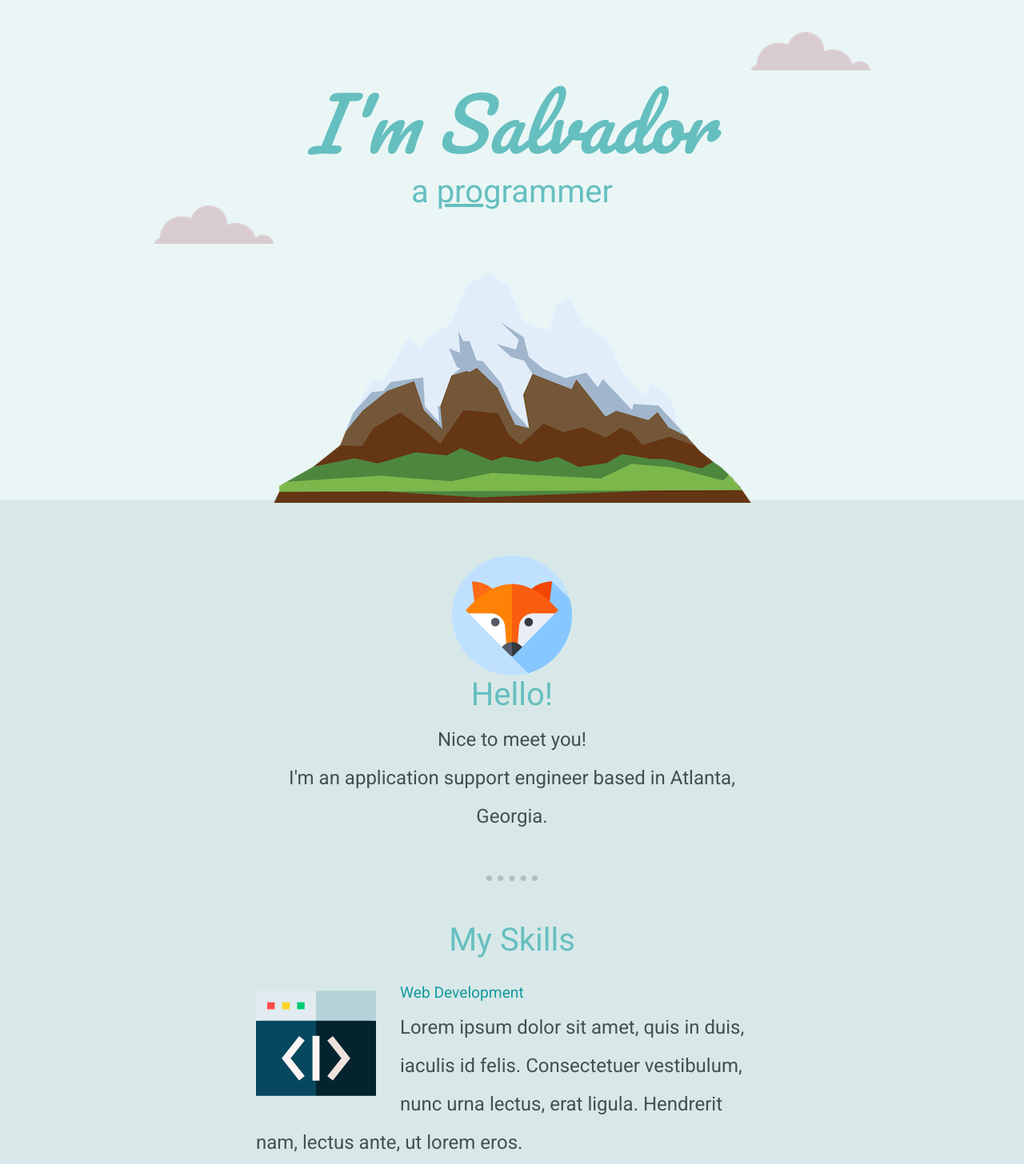
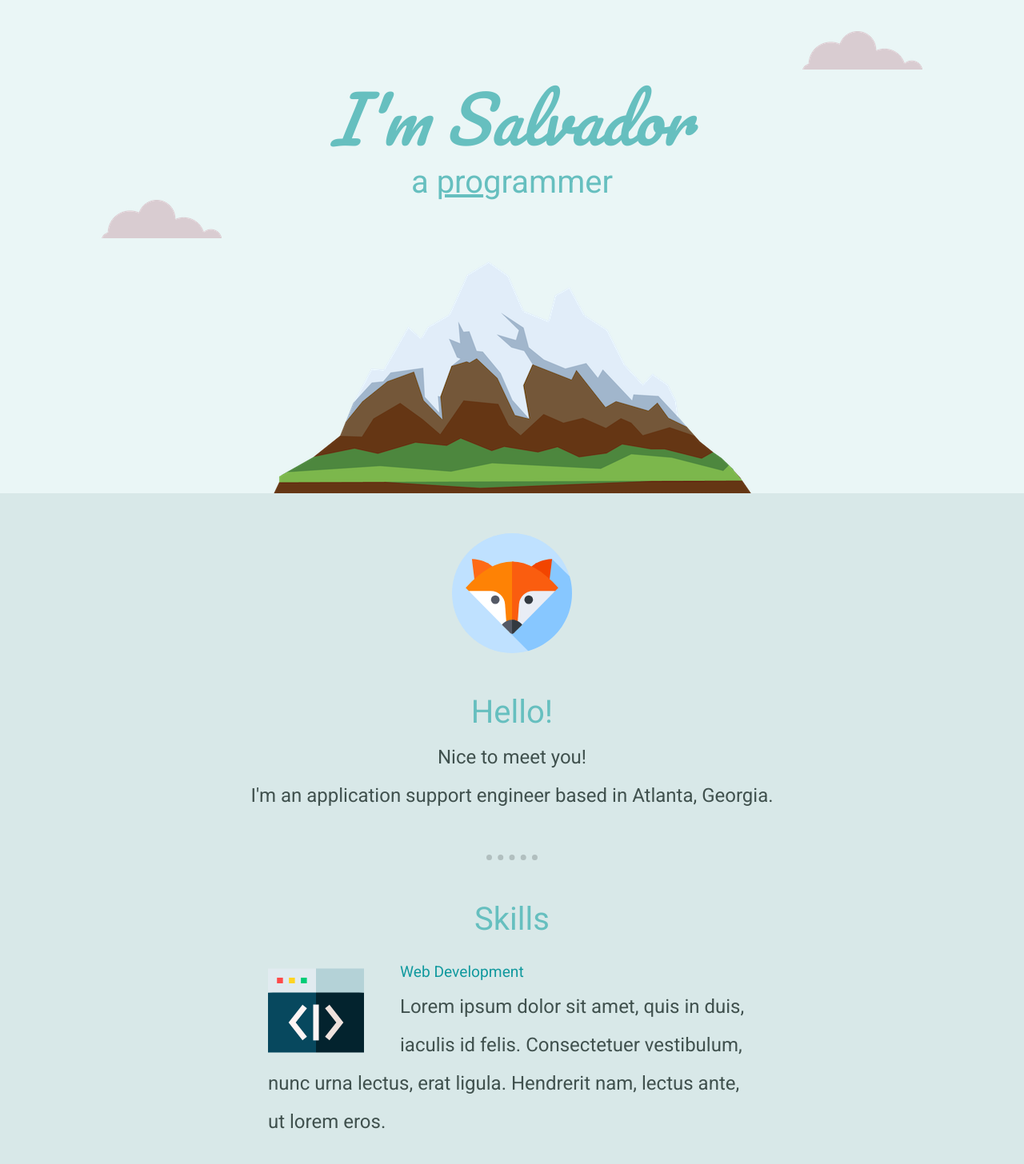
Before and after one commit to SalvadorSTM/My-Website, a website: page index.html in a window 1280 px wide. Shown: the top 1456 px of the page at 80% size. Drawn offline with nearby package versions, Linux system fonts and the light colour scheme.

Commit message:
Add google analytics, add section1 transitions, create common bootstrap container for sections

```diff
--- a/index.html
+++ b/index.html
@@ -2,73 +2,112 @@
 <html lang="en" dir="ltr">
 
 <head>
+  <!-- Global site tag (gtag.js) - Google Analytics -->
+<script async src="https://www.googletagmanager.com/gtag/js?id=UA-170229180-1"></script>
+<script>
+  window.dataLayer = window.dataLayer || [];
+  function gtag(){dataLayer.push(arguments);}
+  gtag('js', new Date());
+
+  gtag('config', 'UA-170229180-1');
+</script>
+
   <meta charset="utf-8">
   <title>Salvador Martinez</title>
-  <link href="https://fonts.googleapis.com/css2?family=Pacifico&family=Roboto&family=Ubuntu&display=swap" rel="stylesheet">
+  <link href="https://fonts.googleapis.com/css2?family=Pacifico&family=Roboto&family=Ubuntu&display=swap"
+    rel="stylesheet">
   <link rel="apple-touch-icon" sizes="180x180" href="favicon/apple-touch-icon.png">
   <link rel="icon" type="image/png" sizes="32x32" href="favicon/favicon-32x32.png">
   <link rel="icon" type="image/png" sizes="16x16" href="favicon/favicon-16x16.png">
   <link rel="manifest" href="favicon/site.webmanifest">
   <!-- Bootstrap CSS only -->
-  <link rel="stylesheet" href="https://stackpath.bootstrapcdn.com/bootstrap/4.5.0/css/bootstrap.min.css" integrity="sha384-9aIt2nRpC12Uk9gS9baDl411NQApFmC26EwAOH8WgZl5MYYxFfc+NcPb1dKGj7Sk" crossorigin="anonymous" />
+  <link rel="stylesheet" href="https://stackpath.bootstrapcdn.com/bootstrap/4.5.0/css/bootstrap.min.css"
+    integrity="sha384-9aIt2nRpC12Uk9gS9baDl411NQApFmC26EwAOH8WgZl5MYYxFfc+NcPb1dKGj7Sk" crossorigin="anonymous" />
   <!-- Bootstrap JS, Popper.js, and jQuery -->
-  <script src="https://code.jquery.com/jquery-3.5.1.slim.min.js" integrity="sha384-DfXdz2htPH0lsSSs5nCTpuj/zy4C+OGpamoFVy38MVBnE+IbbVYUew+OrCXaRkfj" crossorigin="anonymous"></script>
-  <script src="https://cdn.jsdelivr.net/npm/popper.js@1.16.0/dist/umd/popper.min.js" integrity="sha384-Q6E9RHvbIyZFJoft+2mJbHaEWldlvI9IOYy5n3zV9zzTtmI3UksdQRVvoxMfooAo" crossorigin="anonymous"></script>
-  <script src="https://stackpath.bootstrapcdn.com/bootstrap/4.5.0/js/bootstrap.min.js" integrity="sha384-OgVRvuATP1z7JjHLkuOU7Xw704+h835Lr+6QL9UvYjZE3Ipu6Tp75j7Bh/kR0JKI" crossorigin="anonymous"></script>
+  <script src="https://code.jquery.com/jquery-3.5.1.slim.min.js"
+    integrity="sha384-DfXdz2htPH0lsSSs5nCTpuj/zy4C+OGpamoFVy38MVBnE+IbbVYUew+OrCXaRkfj" crossorigin="anonymous">
+  </script>
+  <script src="https://cdn.jsdelivr.net/npm/popper.js@1.16.0/dist/umd/popper.min.js"
+    integrity="sha384-Q6E9RHvbIyZFJoft+2mJbHaEWldlvI9IOYy5n3zV9zzTtmI3UksdQRVvoxMfooAo" crossorigin="anonymous">
+  </script>
+  <script src="https://stackpath.bootstrapcdn.com/bootstrap/4.5.0/js/bootstrap.min.js"
+    integrity="sha384-OgVRvuATP1z7JjHLkuOU7Xw704+h835Lr+6QL9UvYjZE3Ipu6Tp75j7Bh/kR0JKI" crossorigin="anonymous">
+  </script>
+  <!-- Font Awesome -->
+  <script src="https://kit.fontawesome.com/babd73e286.js" crossorigin="anonymous"></script>
   <!-- stylesheet -->
   <link rel="stylesheet" href="css/styles.css">
 </head>
 
 <body>
-  <div class="top-container">
-    <img class="top-cloud" src="images/cloud.png" alt="cloud-img">
-    <h1><em>I'm Salvador</em></h1>
-    <h2 class="description">a <span class="pro">pro</span>grammer</h2>
-    <img class="bottom-cloud" src="images/cloud.png" alt="cloud-img">
-    <img id="mountain-img" src="images/mountain.png" alt="mountain-img">
-  </div>
 
-  <div class="middle-container">
-    <div class="profile">
+
+  <section id="top-section">
+    <div class="container transistion">
+      <img id="top-cloud" src="images/cloud.png" alt="cloud-img">
+      <h1 id="title"><em>I'm Salvador</em></h1>
+      <h2 id="description">a <span class="pro">pro</span>grammer</h2>
+      <img id="bottom-cloud" src="images/cloud.png" alt="cloud-img">
+    </div>
+    <div>
+      <img id="mountain-img" src="images/mountain.png" alt="mountain-img">
+    </div>
+  </section>
+
+
+  <section id="middle-section">
+    <div class="container">
       <img class="profile-img" src="images/fox.svg" alt="fox-img">
       <h2>Hello!</h2>
       <p class="profile-description">Nice to meet you!</p>
       <p class="profile-description">I'm an application support engineer based in Atlanta, Georgia.</p>
     </div>
     <hr>
+
+    <h2 class="skills-header">Skills</h2>
+
     <div class="skills">
-      <h2 class="skills-header">My Skills</h2>
-      <div class="skill-row">
-        <img class="skill-img1" src="images/code.svg" alt="code-img">
-        <h3>Web Development</h3>
-        <p class="skill-description1">Lorem ipsum dolor sit amet, quis in duis, iaculis id felis. Consectetuer vestibulum, nunc urna lectus, erat ligula. Hendrerit nam, lectus ante, ut lorem eros.</p>
+      <div class="skill-row row">
+        <img class="skill-img1 col-lg-12 col-md-6" src="images/code.svg" alt="code-img">
+        <div class="skill-description-container">
+          <h3>Web Development</h3>
+          <p class="skill-description1 col-lg-12 col-md-6">Lorem ipsum dolor sit amet, quis in duis, iaculis id felis.
+            Consectetuer vestibulum, nunc urna lectus, erat ligula. Hendrerit nam, lectus ante, ut lorem eros.</p>
+        </div>
       </div>
-      <div class="skill-row">
+
+      <div class="skill-row ">
         <img class="skill-img2" src="images/tower-pc.svg" alt="operations-img">
         <h3>Operations Engineering</h3>
-        <p class="skill-description2">Lorem ipsum dolor sit amet, mauris sed consectetuer. Etiam et eu, bibendum interdum, lacus quis mauris. Curabitur wisi, quisque vel eu, rutrum nam.</p>
+        <p class="skill-description2">Lorem ipsum dolor sit amet, mauris sed consectetuer. Etiam et eu, bibendum
+          interdum, lacus quis mauris. Curabitur wisi, quisque vel eu, rutrum nam.</p>
       </div>
     </div>
     <hr>
     <div class="contact-me">
       <h2>Get In Touch</h2>
       <h3>Lorem ipsum dolor sit amet, non elit.</h3>
-      <p class="contact-message">Lorem ipsum dolor sit amet, in quis, aenean amet. Phasellus sodales, tellus donec dui, ornare erat.</p>
+      <p class="contact-message">Lorem ipsum dolor sit amet, in quis, aenean amet. Phasellus sodales, tellus donec dui,
+        ornare erat.</p>
       <a class="BUTTON_AMJ" href="mailto:salvadort.martinez@gmail.com">CONTACT ME</a>
     </div>
-  </div>
-  </div>
+  </section>
 
-  <div class="bottom-container">
+
+  <section class="bottom-container">
     <div class="footer-links">
-      <a class="footer-link" href="https://www.linkedin.com/">LinkedIn</a>
+      <a class="footer-link" href="https://www.linkedin.com/in/salvador-martinez/">LinkedIn</a>
+      <i class="fab fa-linkedin"></i>
       <a class="footer-link" href="https://twitter.com/">Twitter</a>
       <a class="footer-link" href="https://www.appbrewery.co/">Website</a>
     </div>
-    <a id="pi-text" href="https://www.raspberrypi.org/">This site is running on a raspberry pi!</a>
-    <img id="pi-img" src="images/raspberry-pi.png" alt="raspberry-pi-img" href="https://www.raspberrypi.org/"/>
+    <a id="pi-text" href="https://www.raspberrypi.org/">
+      <img id="pi-img" src="images/raspberry-pi.png" alt="raspberry-pi-img" />
+    </a>
     <p class="copyright-text">2020 Salvador Martinez</p>
-  </div>
+  </section>
+
+
 </body>
 
 </html>
--- a/public/css/styles.css
+++ b/public/css/styles.css
@@ -14,7 +14,7 @@ p {
 h1 {
   margin-top: 50px auto 0 auto;
   font-family: Pacifico, Arial, sans-serif;
-  font-size: 5.625rem;
+  font-size: 5rem;
   color: #66BFBF;
   font-weight: normal;
 }
@@ -37,27 +37,52 @@ hr {
   margin: 50px auto;
 }
 
+.transistion {
+  transition: all .5s ease-in-out;
+}
+
+.container{
+  position: relative;
+  padding: 0 15px;
+  margin: 0 auto;
+}
+
 /* Top Container  */
-.top-container {
+#top-section {
   padding-top: 100px;
   background-color: #EAF6F6;
   position: relative;
 }
 
-.top-cloud {
+#top-cloud {
+  z-index: 0;
   position: absolute;
-  top: 40px;
-  right: 15%;
+  top: 0px;
+  right: 5%;
+  top: -40%
 }
 
-.bottom-cloud {
+#title {
+  position: relative;
+  z-index: 1;
+}
+
+#description {
+  position: relative;
+  z-index: 1;
+  font-weight: normal;
+}
+
+
+#bottom-cloud {
+  z-index: 0;
   position: absolute;
-  left: 15%;
-  bottom: 320px;
+  left: 5%;
+  bottom: -30%;
 }
 
 #mountain-img {
-  margin-bottom: -4px;
+  margin-bottom: 0;
 }
 
 .pro {
@@ -65,8 +90,13 @@ hr {
 }
 
 /* Middle Container */
-.middle-container {
+#middle-section {
   background-color: #d8e8e8;
+}
+
+.profile-img {
+  width: 150px;
+  margin: 50px;
 }
 
 .skill-img1 {
@@ -92,22 +122,6 @@ hr {
 .skills-header {
   margin-top: 50px;
   margin-bottom: 0;
-}
-
-.profile {
-  width: 50%;
-  display: inline-block;
-}
-
-.profile-img {
-  width: 150px;
-  margin-top: 70px;
-}
-
-.profile-description {}
-
-.description {
-  font-weight: normal;
 }
 
 /* Button Generator Inserted */
```
Also changed, not shown: app.js (+5 -29 lines), 1 other file.
